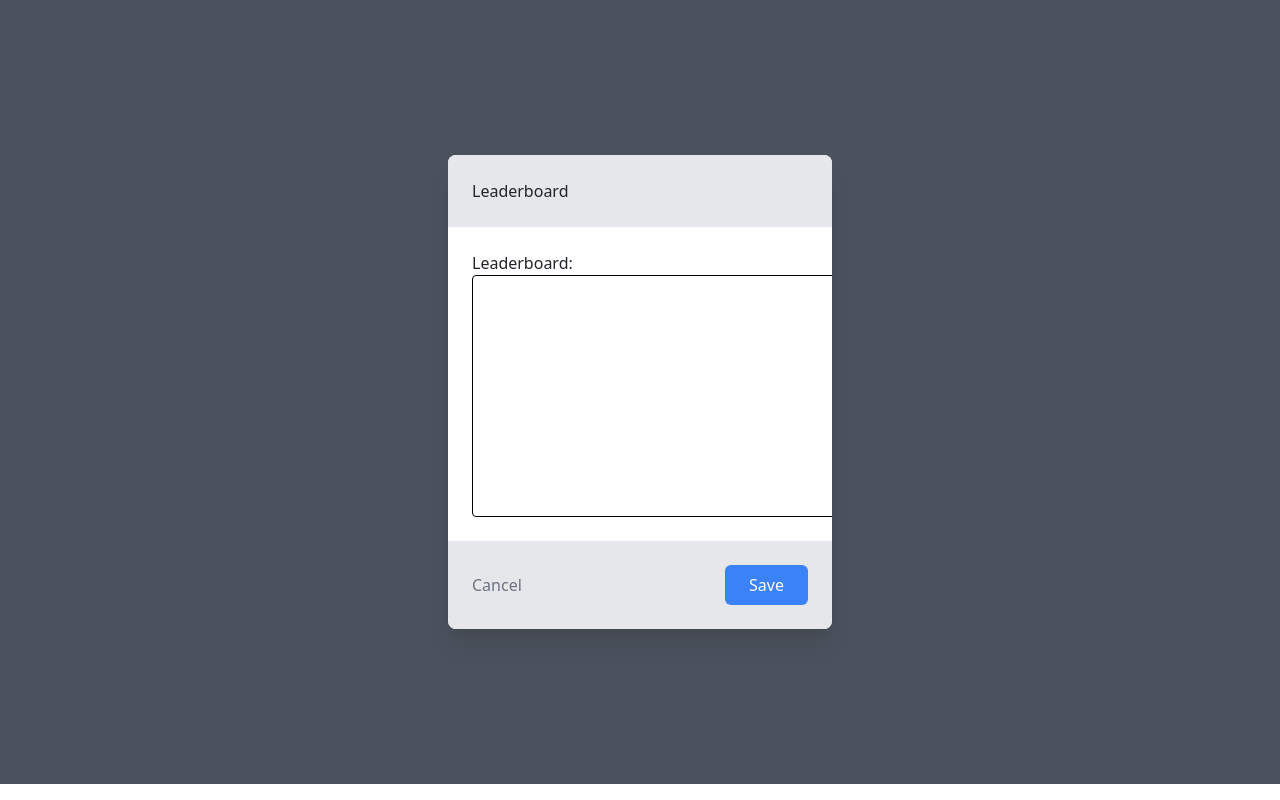
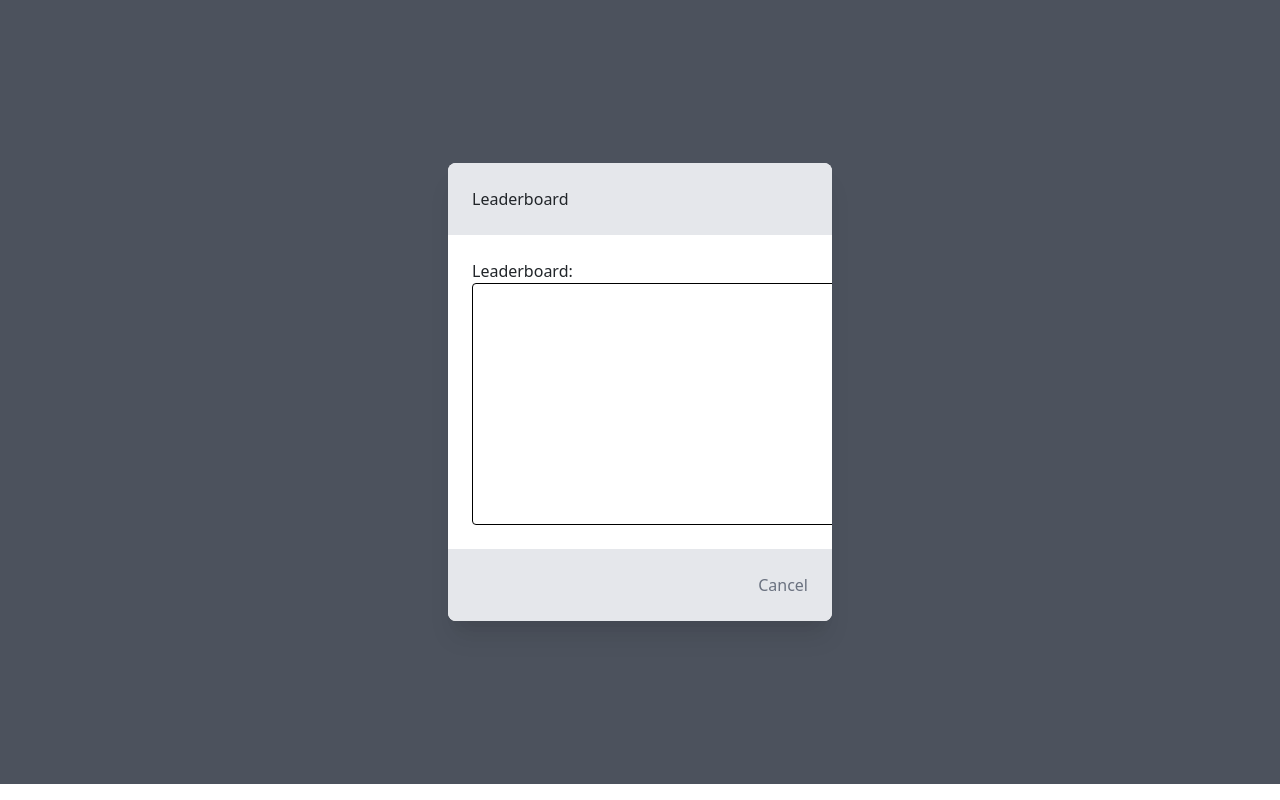
Before and after one commit to Ahmad1786/Senior-Project, a Django app: template project/servers/templates/servers/partials/leaderboard.html in a window 1280 px wide. Run offline with Django 5.2, Linux system fonts and the light colour scheme; the template is opened without the code that fills it: values that come from a table or form of the project are taken from there, others are empty; some libraries are stand-ins or nearby versions.

Commit message:
Update leaderboard.html

```diff
--- a/project/servers/templates/servers/partials/leaderboard.html
+++ b/project/servers/templates/servers/partials/leaderboard.html
@@ -18,7 +18,6 @@
         </div>
         <div class="modal-footer p-4 bg-gray-200 border-t">
             <button type="button" hx-post="{% url 'servers:close_modal' %}" class="text-gray-500 hover:text-gray-700">Cancel</button>
-            <button type="submit" class="ml-auto px-4 py-2 bg-blue-500 text-white rounded hover:bg-blue-600">Save</button>
         </div>
     </div>
 </form>
```
